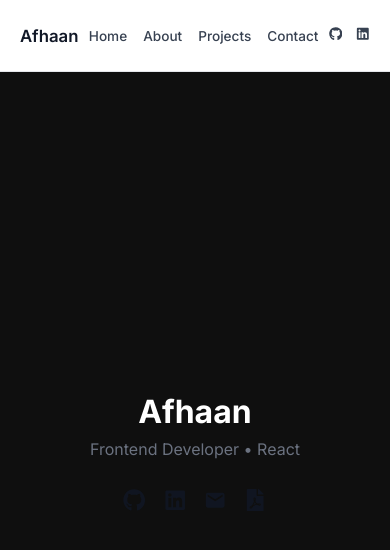
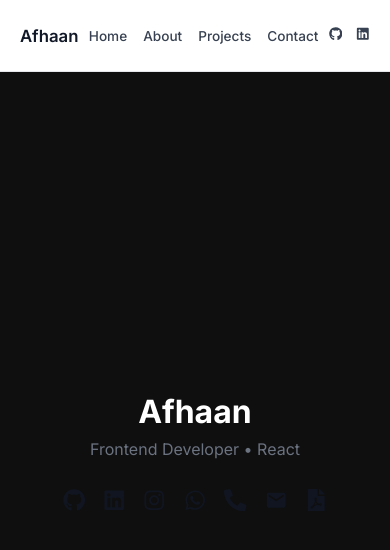
Before and after one commit to afhaan247/afhaan-portfolio, a React (Vite) app: page / in a window 390 px wide. Shown: the top 550 px of the page. Built offline with nearby package versions, Linux system fonts and the light colour scheme.

Commit message:
Add WhatsApp phone and Instagram icons

```diff
--- a/src/pages/Home.jsx
+++ b/src/pages/Home.jsx
@@ -1,5 +1,12 @@
 import PageWrapper from "../components/PageWrapper";
-import { FaGithub, FaLinkedin, FaFilePdf } from "react-icons/fa";
+import {
+  FaGithub,
+  FaLinkedin,
+  FaFilePdf,
+  FaWhatsapp,
+  FaInstagram,
+  FaPhoneAlt,
+} from "react-icons/fa";
 import { MdEmail } from "react-icons/md";
 
 function Home() {
@@ -32,6 +39,34 @@ function Home() {
           <FaLinkedin />
         </a>
 
+        {/* Instagram */}
+        <a
+          href="https://www.instagram.com/afhaan247"
+          target="_blank"
+          rel="noreferrer"
+          aria-label="Instagram"
+        >
+          <FaInstagram />
+        </a>
+
+        {/* WhatsApp */}
+        <a
+          href="https://wa.me/918925188760"
+          target="_blank"
+          rel="noreferrer"
+          aria-label="WhatsApp"
+        >
+          <FaWhatsapp />
+        </a>
+
+        {/* Phone */}
+        <a
+          href="tel:+918925188760"
+          aria-label="Phone"
+        >
+          <FaPhoneAlt />
+        </a>
+
         {/* Email */}
         <a
           href="mailto:afhaan247@gmail.com"
```
